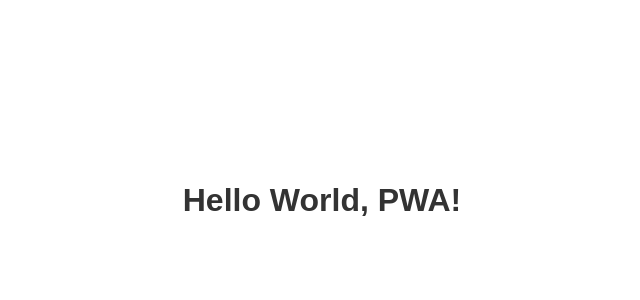
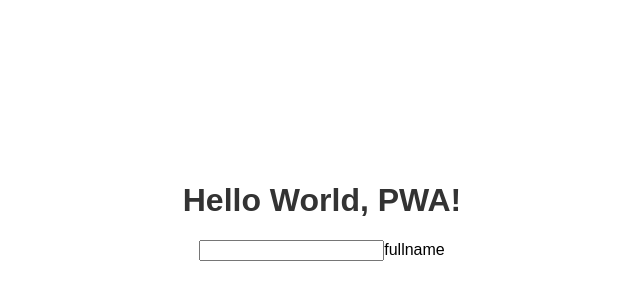
Before and after one commit to ishmeet-codes/hello.demo, a plain HTML site: page index.html in a window 1280 px wide. Shown: the part 74-374 px from the top of the page, without its empty margins (318-958 px from the left). Drawn offline with Linux system fonts and the light colour scheme.

Commit message:
Update index.html

```diff
--- a/index.html
+++ b/index.html
@@ -10,5 +10,8 @@
 </head>
 <body>
     <h1>Hello World, PWA!</h1>
+    <form action="">
+        <input type="text">fullname
+    </form>
 </body>
 </html>
```
